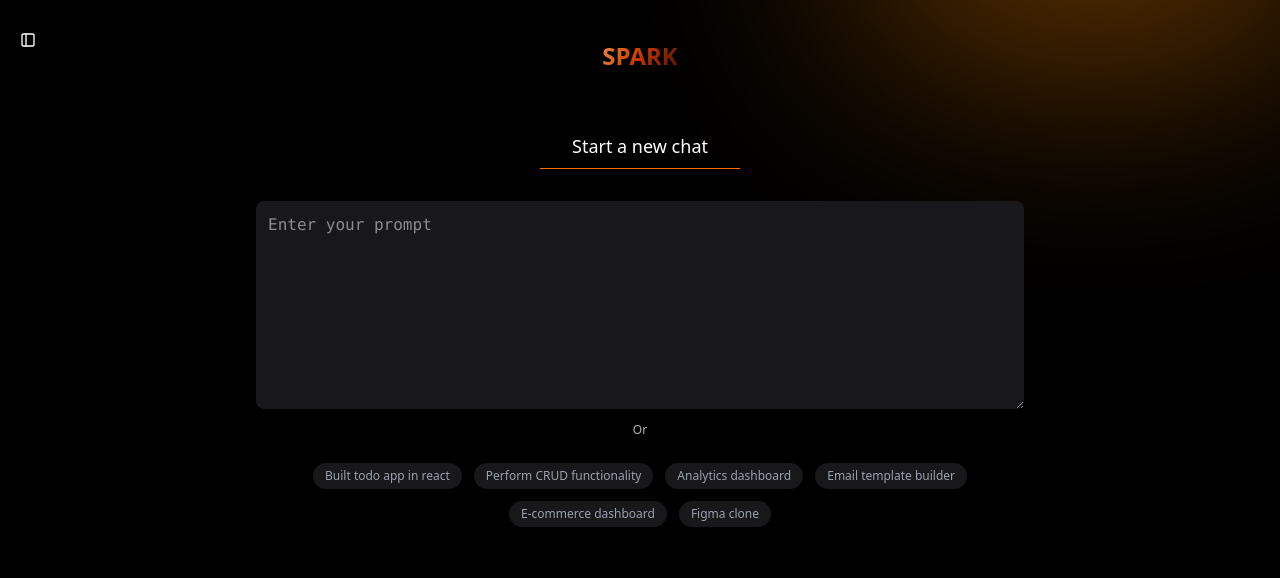
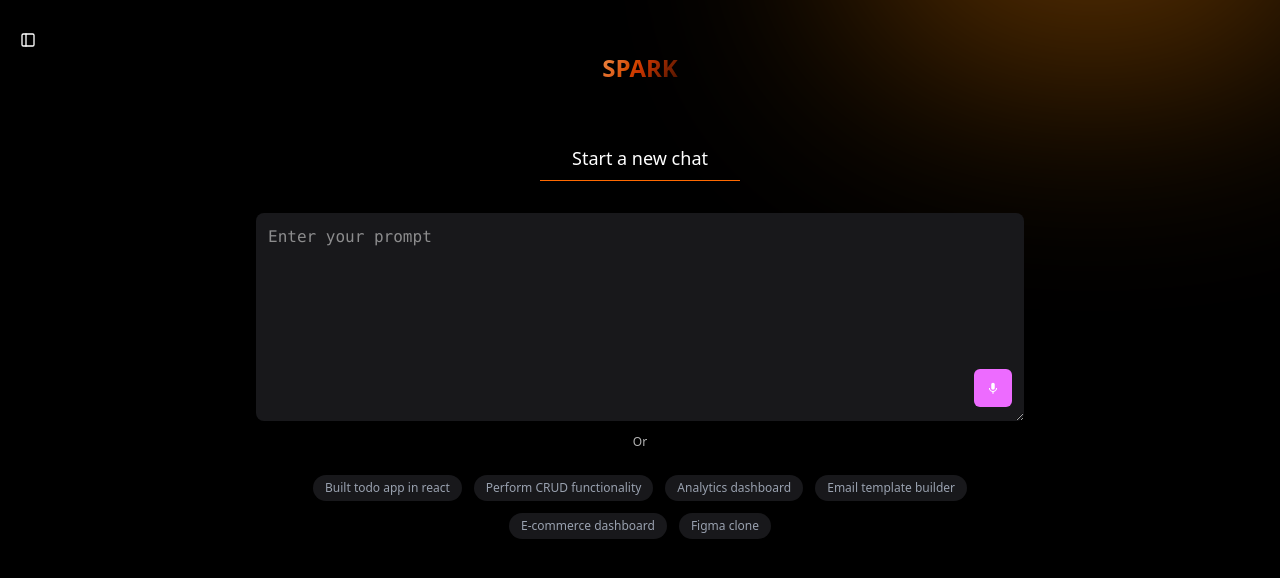
Before and after one commit to isudiptodas/Spark, a Next.js app: page /new-chat in a window 1280 px wide. Shown: the top 578 px of the page. Built offline with nearby package versions, Linux system fonts and the light colour scheme.

Commit message:
added speech recognition

```diff
--- a/src/app/new-chat/page.tsx
+++ b/src/app/new-chat/page.tsx
@@ -6,12 +6,61 @@ import { useState } from "react";
 import { useRouter } from "next/navigation";
 import { FiSidebar } from "react-icons/fi";
 import { CiLogout } from "react-icons/ci";
+import { useRef } from "react";
+import { Toaster, toast } from "sonner";
+import { MdKeyboardVoice } from "react-icons/md";
+import { FaRegStopCircle } from "react-icons/fa";
 
 function page() {
+
+    type SpeechRecognition = any;
 
     const [prompt, setPrompt] = useState('');
     const router = useRouter();
     const [sidebarVisible, setSidebarVisible] = useState(false);
+    const [listening, setListening] = useState(false);
+    const recognitionRef = useRef<SpeechRecognition | null>(null);
+
+    const startRecording = () => {
+        const SpeechRecognition = (window as any).SpeechRecognition || (window as any).webkitSpeechRecognition;
+        if (!SpeechRecognition) {
+            toast.error("Your browser does not support Speech Recognition.");
+            return;
+        }
+
+        const recognition = new SpeechRecognition();
+        recognition.continuous = true;
+        recognition.interimResults = true;
+        recognition.lang = "en-US";
+
+        recognition.onresult = (event: any) => {
+            let interimTranscript = "";
+            for (let i = event.resultIndex; i < event.results.length; i++) {
+                const transcript = event.results[i][0].transcript;
+                if (event.results[i].isFinal) {
+                    setPrompt(prev => prev + transcript + " ");
+                } else {
+                    interimTranscript += transcript;
+                }
+            }
+        };
+
+        recognition.onerror = (event: any) => {
+            console.error("Speech Recognition Error", event.error);
+        };
+
+        recognitionRef.current = recognition;
+        recognition.start();
+
+        setListening(true);
+    }
+
+    const stopRecording = () => {
+        if (recognitionRef.current) {
+          recognitionRef.current.stop();
+          setListening(false);
+        }
+      };
 
     const handleSubmit = async () => {
         try {
@@ -30,7 +79,7 @@ function page() {
     return (
         <>
             <div className="w-full h-screen flex flex-col justify-start overflow-hidden items-center gap-3 bg-black relative">
-
+                <Toaster />
                 <span onClick={() => setSidebarVisible(!sidebarVisible)} className={`w-auto absolute text-white top-8 left-5 font-bold cursor-pointer`}><FiSidebar /> </span>
 
                 <div className={`w-[70%] px-5 ${sidebarVisible ? "translate-x-0" : "-translate-x-full"} lg:pb-5 duration-200 ease-in-out transition-transform left-0 sm:w-[50%] md:w-[40%] lg:w-[20%] absolute h-screen bg-zinc-950 z-50 flex flex-col justify-start items-start gap-2`}>
@@ -54,6 +103,8 @@ function page() {
                     <p className="text-white text-[12px] opacity-70 w-full text-center py-3">Or</p>
 
                     <span className={`p-2 lg:p-3 ${prompt === '' ? "hidden" : "block"} rounded-md cursor-pointer text-[12px] lg:text-sm bottom-14 right-3 duration-200 ease-in-out active:scale-95 absolute bg-orange-400 text-white`} onClick={handleSubmit}><IoSparklesSharp /></span>
+                    <span className={`p-2 lg:p-3 ${listening ? "hidden" : "block"} rounded-md cursor-pointer text-[12px] lg:text-sm bottom-14 ${prompt === '' ? "right-3" : "right-14"} duration-200 ease-in-out active:scale-95 absolute bg-fuchsia-400 text-white`} onClick={startRecording}><MdKeyboardVoice /></span>
+                    <span className={`p-2 lg:p-3 ${listening ? "block" : "hidden"} rounded-md cursor-pointer text-[12px] lg:text-sm bottom-14 ${prompt === '' ? "right-3" : "right-14"} duration-200 ease-in-out active:scale-95 absolute bg-red-500 text-white`} onClick={stopRecording}><FaRegStopCircle /></span>
                 </div>
 
                 <div className="w-[80%] md:w-[60%] flex flex-wrap justify-center items-start gap-3">
```
